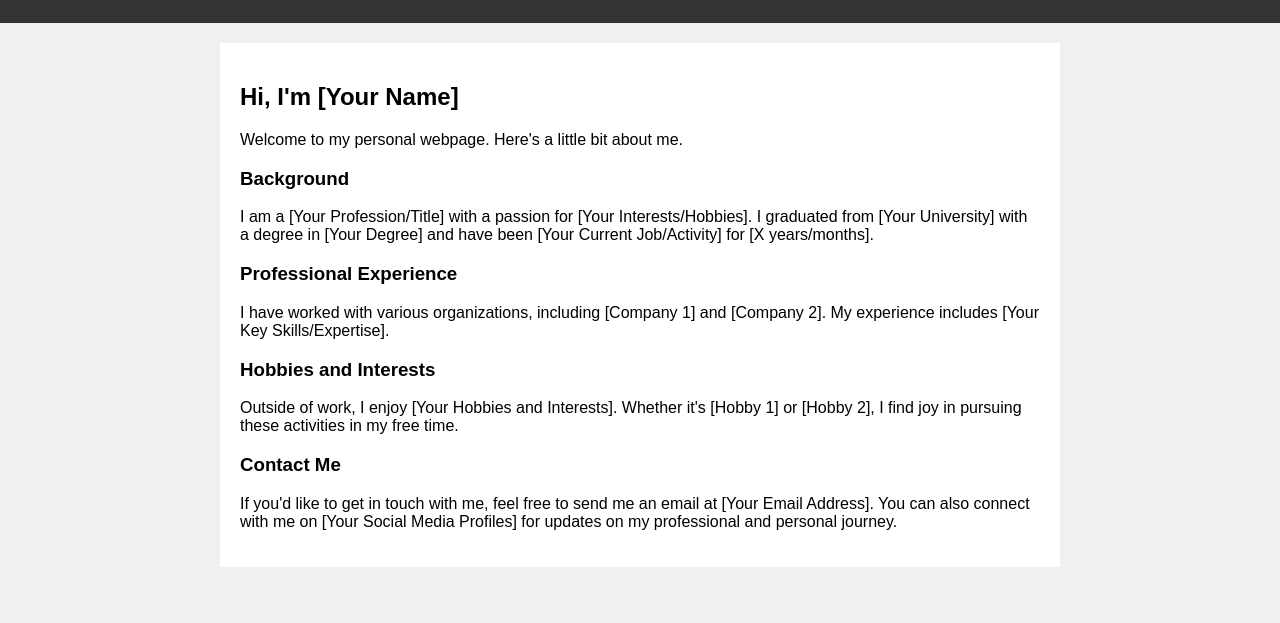
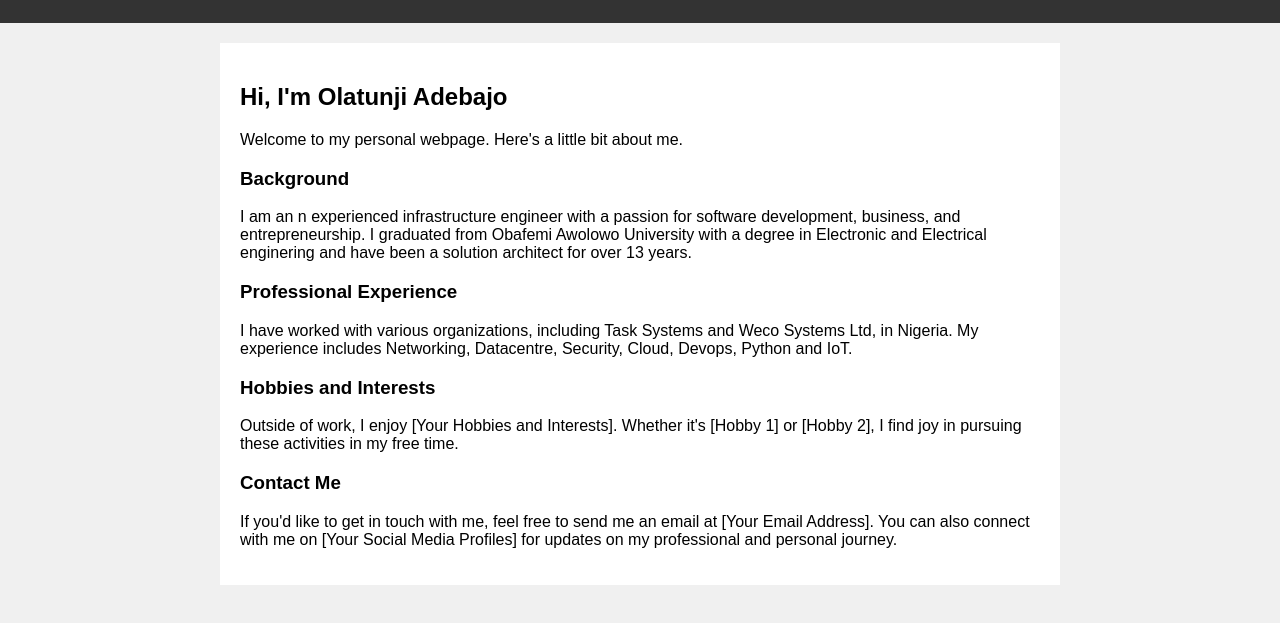
Before and after one commit to todimskii/https---github.com-todimskii-myfirstwebpage-readme, a plain HTML site: page index.html in a window 1280 px wide. Shown: the part 107-730 px from the top of the page. Drawn offline with Linux system fonts and the light colour scheme.

Commit message:
added my experience

```diff
--- a/index.html
+++ b/index.html
@@ -33,14 +33,16 @@
         <h1>About Me</h1>
     </header>
     <div class="container">
-        <h2>Hi, I'm [Your Name]</h2>
+        <h2>Hi, I'm Olatunji Adebajo</h2>
         <p>Welcome to my personal webpage. Here's a little bit about me.</p>
 
         <h3>Background</h3>
-        <p>I am a [Your Profession/Title] with a passion for [Your Interests/Hobbies]. I graduated from [Your University] with a degree in [Your Degree] and have been [Your Current Job/Activity] for [X years/months].</p>
+        <p>I am an n experienced infrastructure engineer with a passion for software development, business, and entrepreneurship. I graduated from Obafemi Awolowo University
+            with a degree in Electronic and Electrical enginering and have been a solution architect for over 13 years. </p>
 
         <h3>Professional Experience</h3>
-        <p>I have worked with various organizations, including [Company 1] and [Company 2]. My experience includes [Your Key Skills/Expertise].</p>
+        <p>I have worked with various organizations, including Task Systems and Weco Systems Ltd, in Nigeria. My experience includes Networking, Datacentre, Security, Cloud, Devops, Python
+            and IoT.</p>
 
         <h3>Hobbies and Interests</h3>
         <p>Outside of work, I enjoy [Your Hobbies and Interests]. Whether it's [Hobby 1] or [Hobby 2], I find joy in pursuing these activities in my free time.</p>
```
